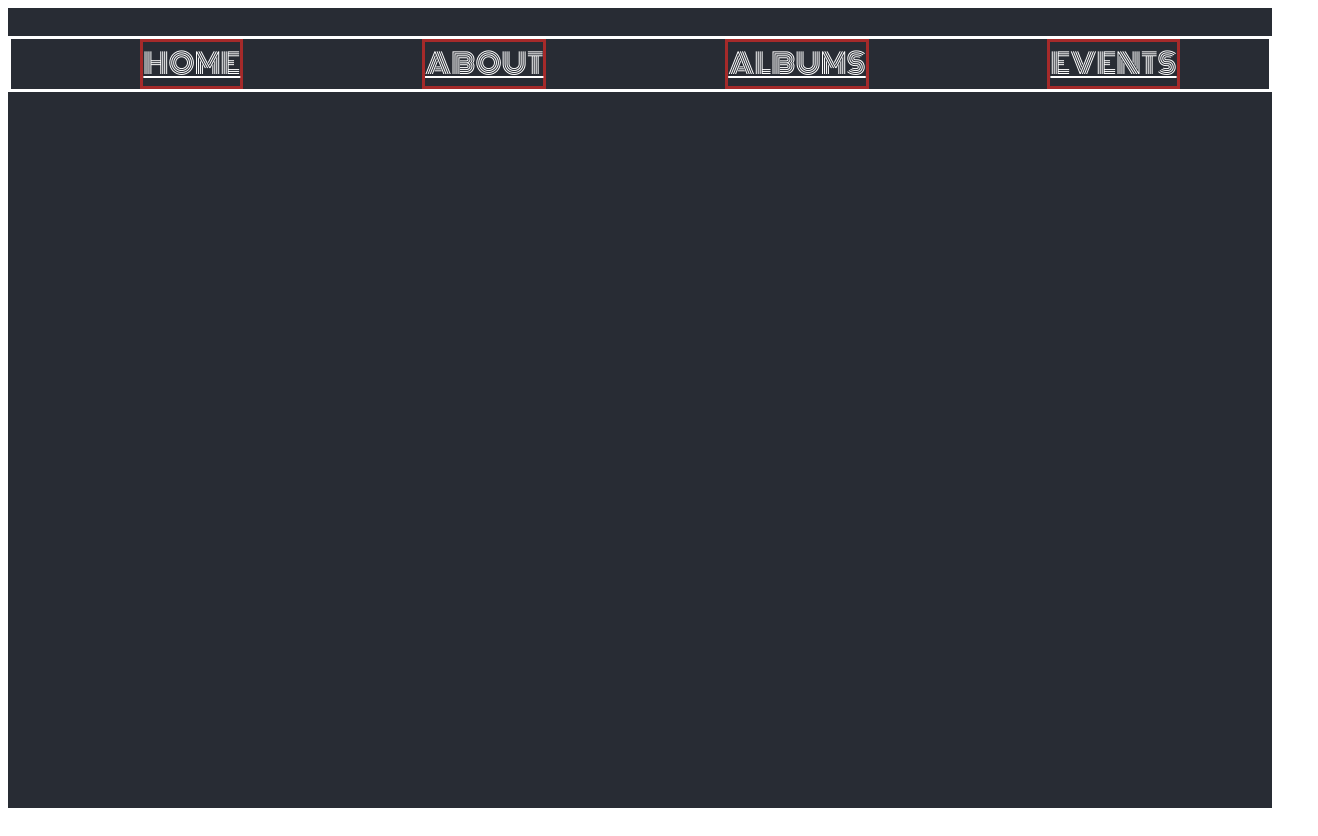
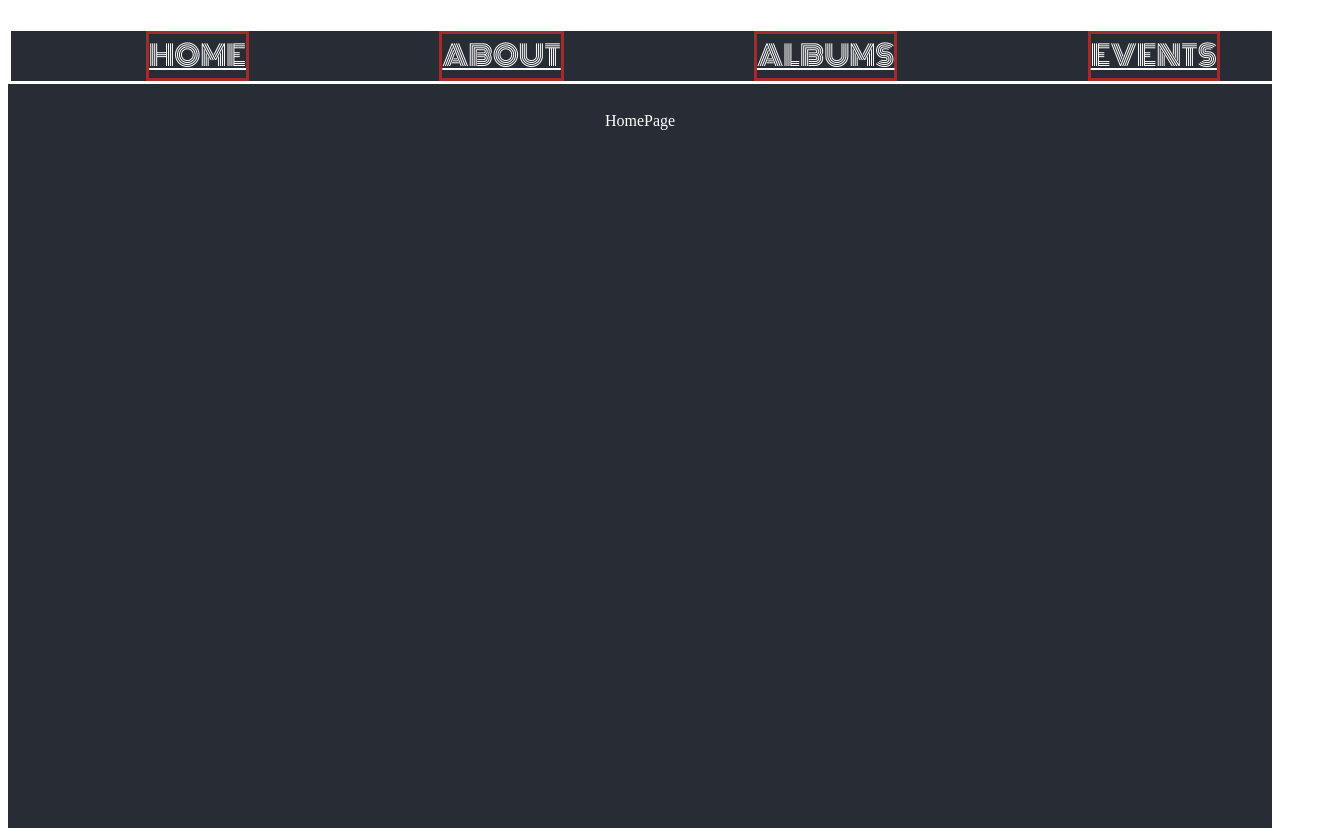
Before and after one commit to OmriLeibo/nest, a React (Create React App) app: page / in a window 1280 px wide. Shown: the whole page, 1318 px wide, since content can reach past the window. Built offline with nearby package versions, Linux system fonts and the light colour scheme; a web font is replaced by a local one.

Commit message:
fixed routing

```diff
--- a/src/App.js
+++ b/src/App.js
@@ -1,21 +1,12 @@
+import Router from './Router';
 import './App.scss';
-import Footer from './components/Footer';
 import Header from './components/Header';
-import HomePage from './components/HomePage';
-import { Route } from 'react-router-dom';
-import AboutPage from './components/AboutPage';
-import Events from './components/Events';
-import Albums from './components/Albums';
 
 const App = () => {
   return (
     <div className='App'>
-      <Header>
-            <Route path='/' element={<HomePage />} />
-            <Route path='/about' element={<AboutPage />} />
-            <Route path='/events' element={<Events />} />
-            <Route path='/albums' element={<Albums />} />
-      </Header>
+      <Header />
+      <Router />
     </div>
   );
 };
--- a/src/App.scss
+++ b/src/App.scss
@@ -1,8 +1,6 @@
 .App {
   box-sizing: border-box;
   text-align: center;
-  display: flex;
-  justify-content: center;
   background-color: #282c34;
   min-height: 100vh;
   color: white;
--- /dev/null
+++ b/src/Router.jsx
@@ -0,0 +1,19 @@
+import React from 'react'
+import { Route, Routes } from 'react-router-dom';
+import HomePage from './components/HomePage';
+import AboutPage from './components/AboutPage';
+import Events from './components/Events';
+import Albums from './components/Albums';
+
+
+const Router = () =>
+    <Routes>
+        <Route path='/' element={<HomePage />} />
+        <Route path='/about' element={<AboutPage />} />
+        <Route path='/events' element={<Events />} />
+        <Route path='/albums' element={<Albums />} />
+    </Routes>
+
+
+
+export default Router
```
